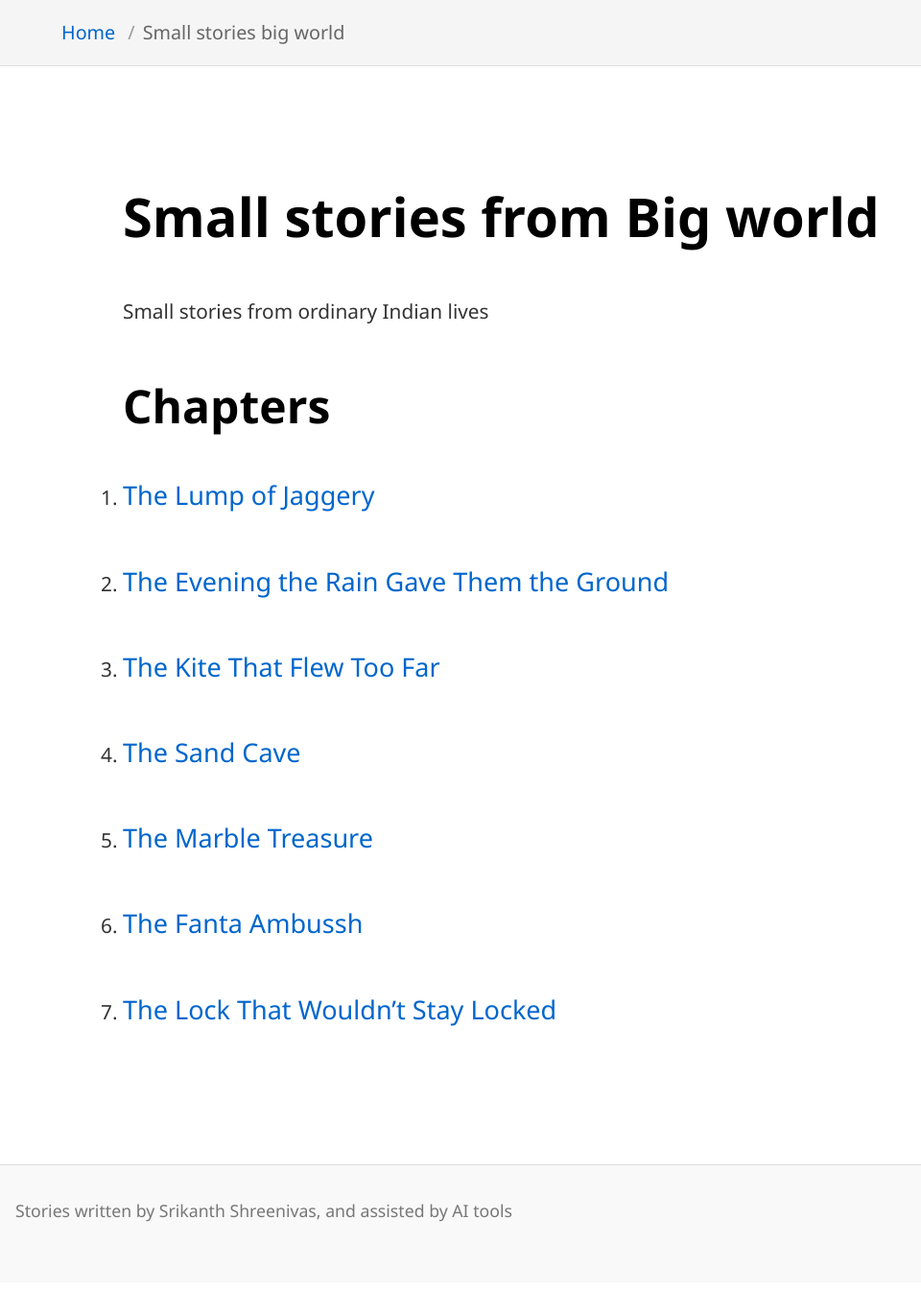
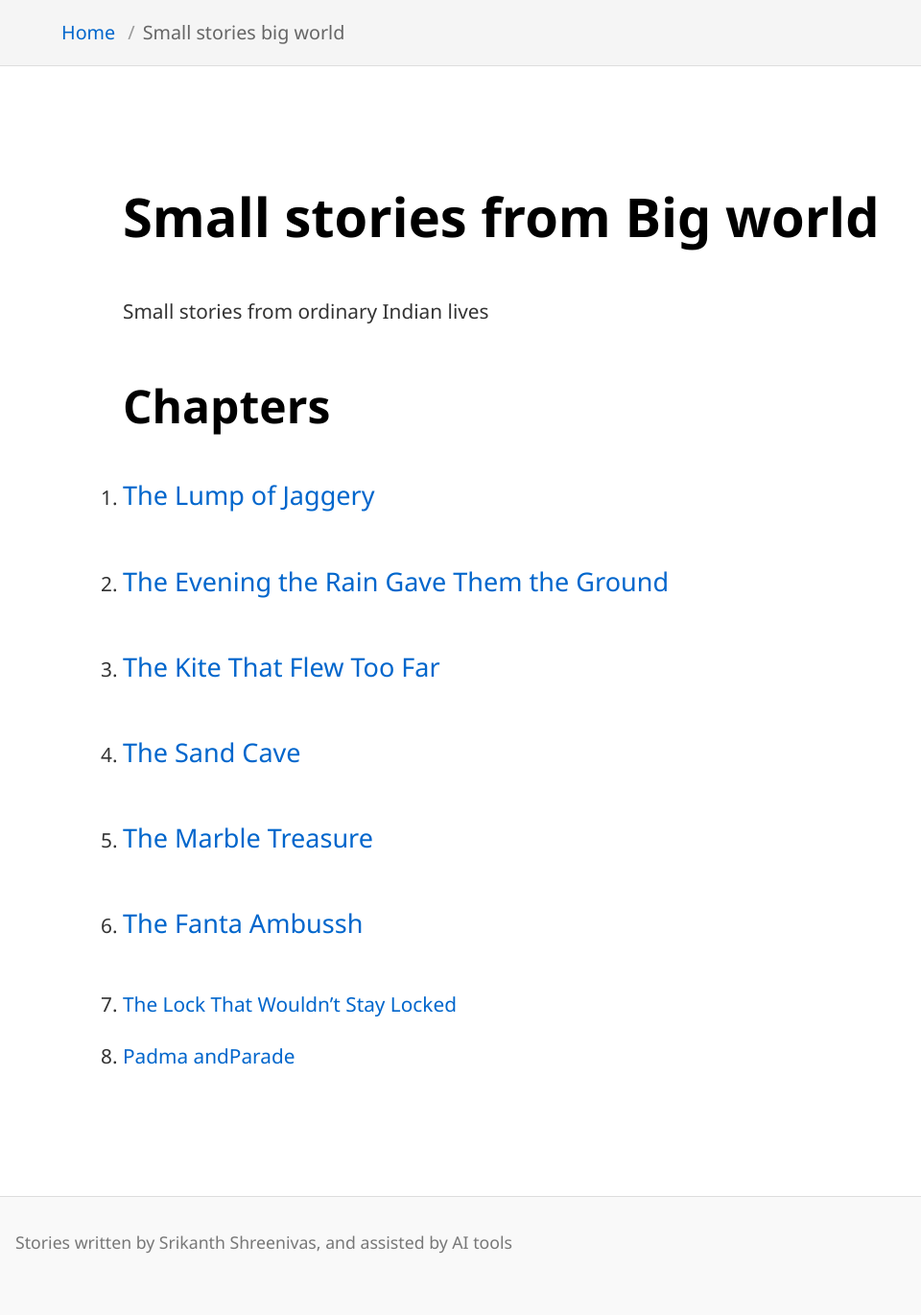
Before and after one commit to srikanthps/The-Companion, a Jekyll site: the page built from Small-Stories-Big-World/index.md, in a window 1280 px wide. Shown: the whole page at 96% size, without its empty margins (0-960 px from the left). Built offline with Jekyll 4.4.1, drawn with Linux system fonts in a browser that asks for light colours; our own code applies the rules of GitHub Pages for plain Markdown files; before the commit the page ends 1336 px from its top, so only the background shows below that.

Commit message:
Add link to 'Padma and Parade' in index

```diff
--- a/Small-Stories-Big-World/index.md
+++ b/Small-Stories-Big-World/index.md
@@ -17,3 +17,4 @@ Small stories from ordinary Indian lives
 6. [The Fanta Ambussh](./fanta.md)
 
 7. [The Lock That Wouldn’t Stay Locked](./lock.md)
+8. [Padma andParade](./parade.md)
```
